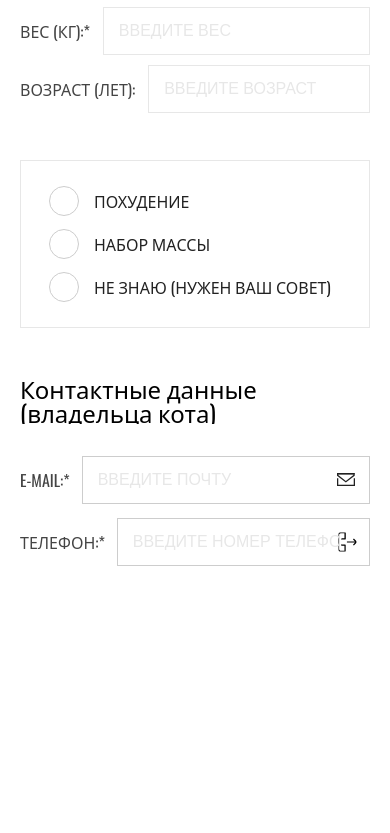
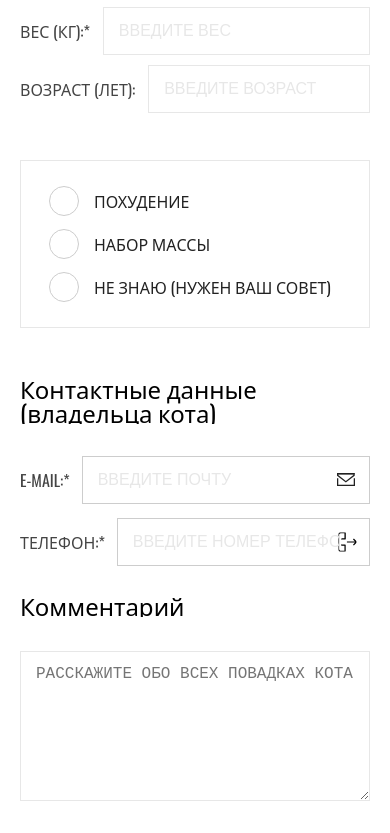
Before and after one commit to ulyalazutina/cat-food, a website built with webpack: page src/program.html in a window 390 px wide. Shown: the part 378-1211 px from the top of the page. Before the commit the page ends 971 px from the top, so only its background shows below. Built offline with nearby package versions, Linux system fonts and the light colour scheme.

Commit message:
Адаптивная верстка блока "Комментарий"

```diff
--- a/src/program.html
+++ b/src/program.html
@@ -83,15 +83,30 @@
           </fieldset>
           <fieldset class="selection__radio-box" id="purpose">
             <label class="selection__radio-text">
-                <input class="selection__radio" type="radio" id="loss" name="purpose" />
+              <input
+                class="selection__radio"
+                type="radio"
+                id="loss"
+                name="purpose"
+              />
               похудение
             </label>
             <label class="selection__radio-text">
-                <input class="selection__radio" type="radio" id="gain" name="purpose" />
+              <input
+                class="selection__radio"
+                type="radio"
+                id="gain"
+                name="purpose"
+              />
               Набор массы
             </label>
             <label class="selection__radio-text">
-                <input class="selection__radio" type="radio" id="advice" name="purpose" />
+              <input
+                class="selection__radio"
+                type="radio"
+                id="advice"
+                name="purpose"
+              />
               Не знаю (Нужен ваш совет)
             </label>
           </fieldset>
@@ -124,6 +139,17 @@
           </label>
         </fieldset>
       </section>
+      <section class="comment">
+        <h3 class="subtitle">Комментарий</h3>
+        <div class="center comment__box">
+          <textarea
+            class="comment__text"
+            placeholder="Расскажите обо всех повадках кота"
+            name="comment"
+            id="comment"
+          ></textarea>
+        </div>
+      </section>
     </main>
   </body>
 </html>
--- a/src/styles/adaptive.sass
+++ b/src/styles/adaptive.sass
@@ -485,6 +485,17 @@
             font-size: 16px
             line-height: 18px
             padding: 14px 15px
+    .comment
+        padding-bottom: 27px
+        &__box
+            padding-top: 34px
+        &__text
+            height: 150px
+            font-size: 16px
+            line-height: 18px
+            padding: 13px 15px
+            &:placeholder
+                font-size: inherit
 
 @media (max-width: 400px)
     .subtitle::before, .subtitle::after
--- a/src/styles/program.sass
+++ b/src/styles/program.sass
@@ -89,3 +89,17 @@
             background-image: url('../img/phone.svg')
             background-repeat: no-repeat
             background-position: 95%
+
+.comment
+    padding-bottom: 67px
+    &__box
+        padding-top: 76px
+    &__text
+        width: 100%
+        height: 174px
+        @include font(30px, 400, #444444, 20px)
+        padding: 10px 19px
+        text-transform: uppercase
+        border: 1px solid rgb(231, 231, 231)
+        &:placeholder
+            font-size: inherit
```
Lines whose indentation alone changed are shown as unchanged.
